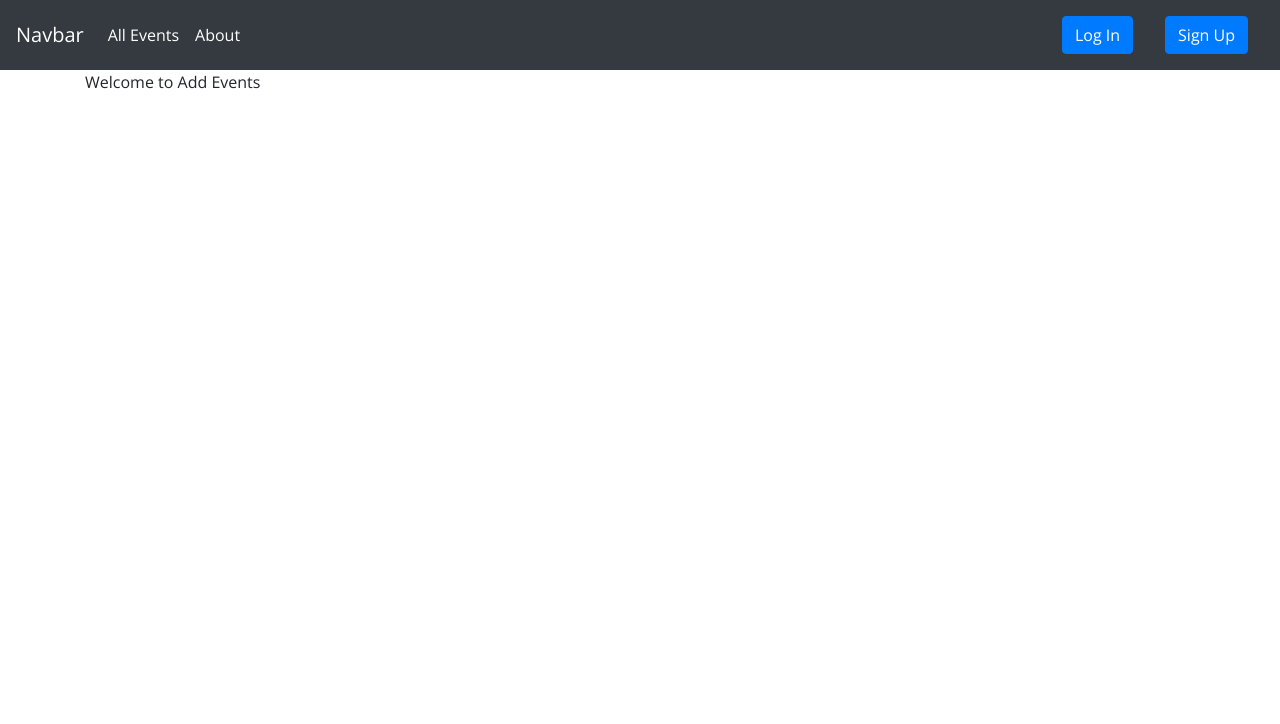
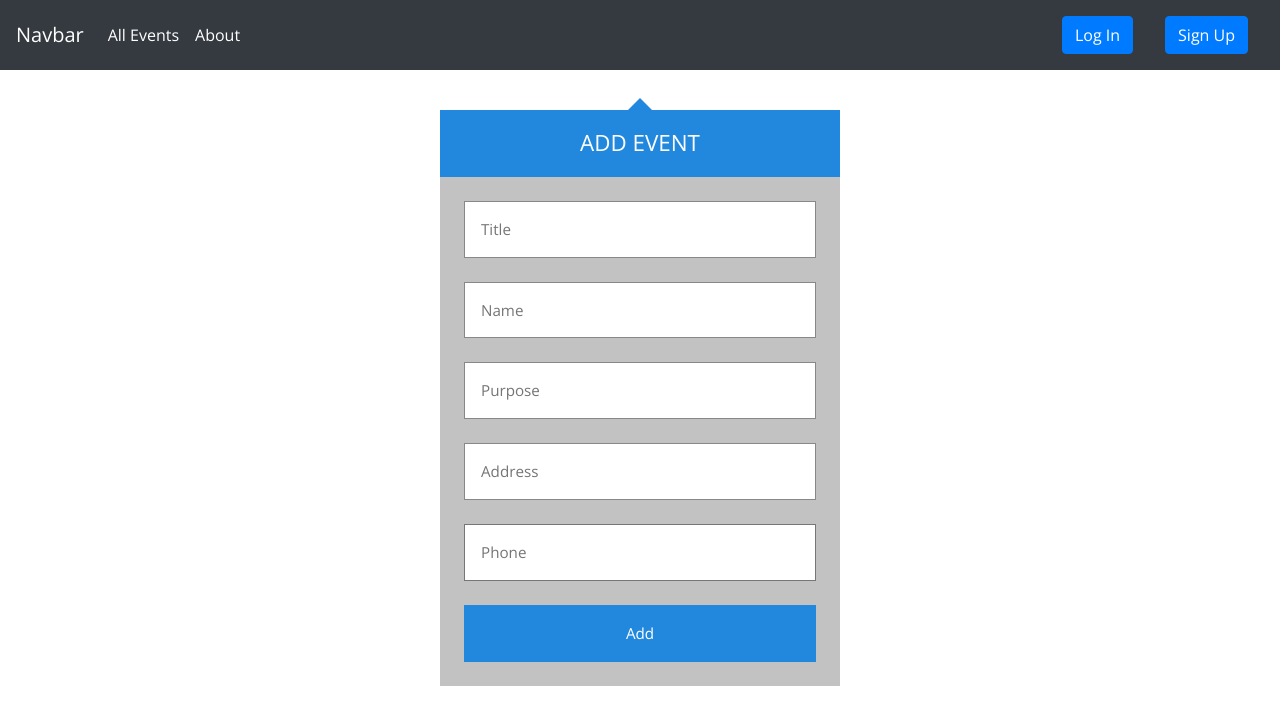
Before and after one commit to Siddharth6780/Events_Planner, a React (Create React App) app in the folder fronend/: page /addEvents in a window 1280 px wide. Shown: the top 724 px of the page. Built offline with nearby package versions, Linux system fonts and the light colour scheme.

Commit message:
Added Adde Events

```diff
--- a/fronend/src/Events.js
+++ b/fronend/src/Events.js
@@ -5,7 +5,7 @@ import Container from "./components/Container";
 const Events = () => {
   const [Events, setEvents] = useState([]);
   async function getAllNote() {
-    let url = "http://localhost:3000/events";
+    let url = process.env.REACT_APP_ALL_EVENTS;
     const res = await fetch(url);
     const data = await res.json();
     setEvents(data);
--- a/fronend/src/components/AddEvents.js
+++ b/fronend/src/components/AddEvents.js
@@ -1,11 +1,92 @@
-import React from 'react'
+import React, { useState } from "react";
 
 const AddEvents = () => {
-    return (
-        <>
-          Welcome to Add Events
-        </>
-    )
-}
+  const [title, setTitle] = useState();
+  const [name, setName] = useState();
+  const [purpose, setPurpose] = useState();
+  const [address, setAddress] = useState();
+  const [phone, setPhone] = useState();
 
-export default AddEvents
+  async function OnSummit(e) {
+    e.preventDefault();
+    try {
+      const url = process.env.REACT_APP_INSERT_EVENTS;
+      const res = await fetch(url, {
+        method: "POST",
+        headers: {
+          "Content-Type": "application/json",
+        },
+        body: JSON.stringify({
+          title,
+          name,
+          purpose,
+          address,
+          phone,
+        }),
+      });
+      const data = await res.json();
+      console.log(data);
+    } catch (error) {
+      console.log("Err occured");
+    }
+  }
+  return (
+    <>
+      <div className="addEvents">
+        <div className="addEvents-triangle"></div>
+
+        <h2 className="addEvents-header">Add Event</h2>
+
+        <form className="addEvents-container" onClick={OnSummit}>
+          <p>
+            <input
+              type="text"
+              value={title}
+              placeholder="Title"
+              onChange={(e) => setTitle(e.target.value)}
+            />
+          </p>
+          <p>
+            <input
+              required={true}
+              type="text"
+              value={name}
+              placeholder="Name"
+              onChange={(e) => setName(e.target.value)}
+            />
+          </p>
+          <p>
+            <input
+              type="text"
+              value={purpose}
+              placeholder="Purpose"
+              onChange={(e) => setPurpose(e.target.value)}
+            />
+          </p>
+          <p>
+            <input
+              type="text"
+              value={address}
+              placeholder="Address"
+              onChange={(e) => setAddress(e.target.value)}
+            />
+          </p>
+          <p>
+            <input
+              type="tel"
+              value={phone}
+              placeholder="Phone"
+              pattern="[0-9]{10}"
+              onChange={(e) => setPhone(e.target.value)}
+            />
+          </p>
+          <p>
+            <input type="submit" value="Add" />
+          </p>
+        </form>
+      </div>
+    </>
+  );
+};
+
+export default AddEvents;
--- a/fronend/src/components/Container.js
+++ b/fronend/src/components/Container.js
@@ -8,7 +8,7 @@ const Container = ({ purpose, name, title, address, phone }) => {
           <div className="card my-3">
             <div className="card-body main_container">
               <div className="d-flex flex-column">
-                <h4 className="card-title">{title}</h4>
+                <h4 className="card-title title_main">{title}</h4>
               </div>
               <div className="d-flex flex-column">
                 <table className="table main_container">
--- a/fronend/src/components/Login.js
+++ b/fronend/src/components/Login.js
@@ -4,12 +4,12 @@ import "./style.css";
 const Login = () => {
   return (
     <>
-      <div class="login">
-        <div class="login-triangle"></div>
+      <div className="login">
+        <div className="login-triangle"></div>
 
-        <h2 class="login-header">Log in</h2>
+        <h2 className="login-header">Log in</h2>
 
-        <form class="login-container">
+        <form className="login-container">
           <p>
             <input type="email" placeholder="Email" />
           </p>
--- a/fronend/src/components/Signup.js
+++ b/fronend/src/components/Signup.js
@@ -28,45 +28,12 @@ const Signup = () => {
 
   return (
     <>
-      {/* <div className="form_div">
-        <p className="form_label">SIGNUP FORM</p>
-        <form onSubmit={signupUser}>
-          <p>
-            <input
-              value={name}
-              type="text"
-              placeholder="Enter Name"
-              onChange={(e) => setname(e.target.value)}
-            />
-          </p>
-          <p>
-            <input
-              value={email}
-              type="email"
-              placeholder="Enter Email"
-              onChange={(e) => setEmail(e.target.value)}
-            />
-          </p>
-          <p>
-            <input
-              value={password}
-              type="password"
-              placeholder="**********"
-              onChange={(e) => setPassword(e.target.value)}
-            />
-          </p>
-          <p>
-            <input type="submit" value="SIGNUP" />
-          </p>
-        </form>
-      </div> */}
+      <div className="signup">
+        <div className="signup-triangle"></div>
 
-      <div class="signup">
-        <div class="signup-triangle"></div>
+        <h2 className="signup-header">Signup</h2>
 
-        <h2 class="signup-header">Signup</h2>
-
-        <form class="signup-container" onSubmit={signupUser}>
+        <form className="signup-container" onSubmit={signupUser}>
           <p>
             <input
               value={name}
--- a/fronend/src/components/style.css
+++ b/fronend/src/components/style.css
@@ -2,9 +2,10 @@
 
 body {
   font-family: 'Open Sans', sans-serif;
+  /* background: #456; */
 }
 
-.login, .signup{
+.login, .signup,.addEvents{
   width: 400px;
   margin: 16px auto;
   font-size: 16px;
@@ -14,13 +15,15 @@ body {
 .login-header,
 .login p,
 .signup-header,
-.signup p {
+.signup p,
+.addEvents-header,
+.addEvents p {
   margin-top: 0;
   margin-bottom: 0;
 }
 
 /* The triangle form is achieved by a CSS hack */
-.login-triangle,.signup-triangle {
+.login-triangle,.signup-triangle,.addEvents-triangle {
   width: 0;
   margin-right: auto;
   margin-left: auto;
@@ -28,7 +31,7 @@ body {
   border-bottom-color: #28d;
 }
 
-.login-header,.signup-header {
+.login-header,.signup-header,.addEvents-header {
   background: #28d;
   padding: 20px;
   font-size: 1.4em;
@@ -38,17 +41,17 @@ body {
   color: #fff;
 }
 
-.login-container,.signup-container {
+.login-container,.signup-container,.addEvents-container {
   background: #c2c2c2;
   padding: 12px;
 }
 
 /* Every row inside .login-container is defined with p tags */
-.login p,.signup p {
+.login p,.signup p,.addEvents p {
   padding: 12px;
 }
 
-.login input,.signup input {
+.login input,.signup input,.addEvents input {
   box-sizing: border-box;
   display: block;
   width: 100%;
@@ -64,7 +67,9 @@ body {
 .login input[type="password"],
 .signup input[type="email"],
 .signup input[type="password"],
-.signup input[type="text"]  {
+.signup input[type="text"],
+.addEvents input[type="password"],
+.addEvents input[type="text"]  {
   background: #fff;
   border-color: #bbb;
   color: #555;
@@ -75,12 +80,16 @@ body {
 .login input[type="password"],
 .signup input[type="email"],
 .signup input[type="password"],
-.signup input[type="text"] {
+.signup input[type="text"],
+.addEvents input[type="email"],
+.addEvents input[type="password"],
+.addEvents input[type="text"] {
   border-color: #888;
 }
 
 .login input[type="submit"],
-.signup input[type="submit"] {
+.signup input[type="submit"],
+.addEvents input[type="submit"] {
   background: #28d;
   border-color: transparent;
   color: #fff;
@@ -88,12 +97,18 @@ body {
 }
 
 .login input[type="submit"]:hover,
-.signup input[type="submit"]:hover {
+.signup input[type="submit"]:hover,
+.addEvents input[type="submit"]:hover {
   background: #17c;
 }
 
 /* Buttons' focus effect */
 .login input[type="submit"]:focus,
-.signup input[type="submit"]:focus {
+.signup input[type="submit"]:focus,
+.addEvents input[type="submit"]:focus {
   border-color: #05a;
 }
+
+.title_main{
+  text-align: center;
+}
```
Also changed, not shown: 1 other file (tests, documents, lock files or other folders).
